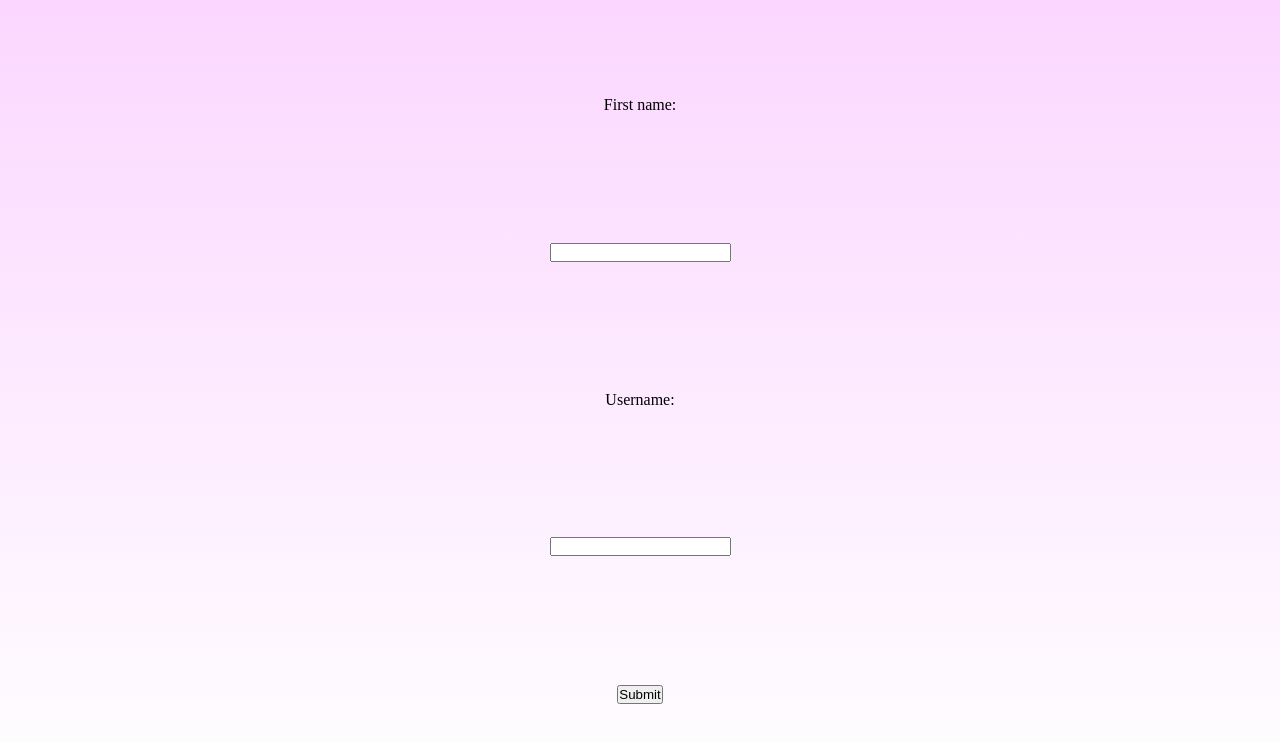
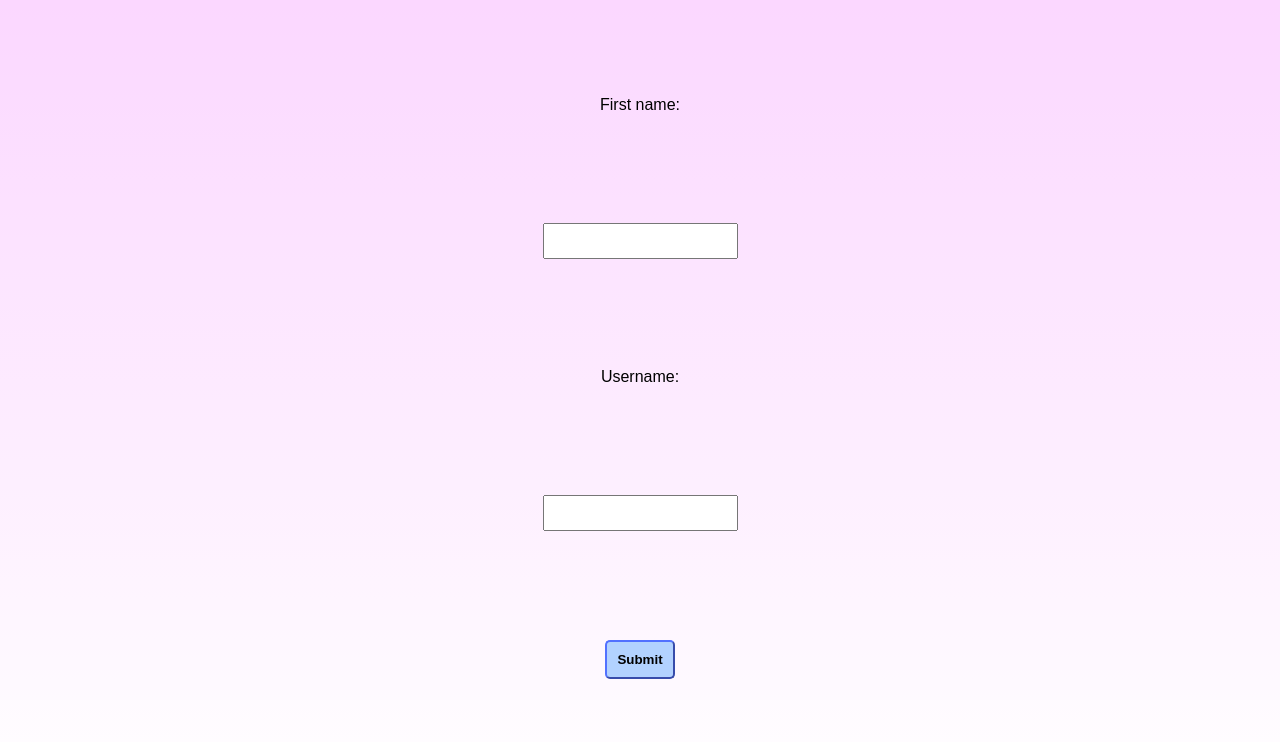
Before and after one commit to pjiang604/next-router-login, a Next.js app: page / in a window 1280 px wide. Shown: the top 742 px of the page. Built offline with nearby package versions, Linux system fonts and the light colour scheme.

Commit message:
finished styling

```diff
--- a/pages/counter.js
+++ b/pages/counter.js
@@ -35,7 +35,7 @@ export default function Counter() { /*The page name in the .js file is always up
                 <div className={styles.description}>
                     <p>
                         COUNTER PAGE&nbsp;
-                        <code className={styles.code}>Welcome {isUser}</code>
+                        <br></br><code className={styles.code}>Welcome {isUser}</code>
                     </p>
                     <div>
                         <a
--- a/pages/index.js
+++ b/pages/index.js
@@ -40,8 +40,9 @@ export default function Home() {
       </Head>
       <main className={styles.main}>
 
-        <label>First name:</label>
+        <label className={styles.labelStyle}>First name:</label>
         <input
+          className={styles.inputStyle}
           type="text"
           id="first"
           name="first"
@@ -50,8 +51,9 @@ export default function Home() {
           onChange={(e => setFormData({...formData, firstName: e.target.value}))} /*grab what's in the "e" input, and store it in the setFormData "firstname" section */
         />
 
-        <label>Username:</label>
+        <label className={styles.labelStyle}>Username:</label>
         <input
+          className={styles.inputStyle}
           type="text"
           id="username"
           name="username"
@@ -61,7 +63,7 @@ export default function Home() {
           onChange={(e => setFormData({...formData, username: e.target.value}))} /*grab what's in the "e" input, and store it in the setFormData "username" section */
         />
 
-        <button type="submit" onClick={() => CheckLogin()}>Submit</button>
+        <button className={styles.button1} type="submit" onClick={() => CheckLogin()}>Submit</button>
       </main>
     </>
   )
--- a/styles/Home.module.css
+++ b/styles/Home.module.css
@@ -1,3 +1,4 @@
+
 .main {
   display: flex;
   flex-direction: column;
@@ -12,6 +13,15 @@
   flex-direction: column;
 }
 
+.labelStyle{
+font-family: Arial, Helvetica, sans-serif;
+}
+
+.inputStyle{
+padding: 8px 5px;
+font-size: 14px;
+}
+
 .button1 {
   border-color: var(--white);
   background-color: var(--blue2);
@@ -19,7 +29,7 @@
   border-radius: 5px;
   font-weight: 800;
   margin-bottom: 25px;
-  padding: 10px 0px;
+  padding: 10px 10px;
 }
 
 .button2 {
--- a/styles/globals.css
+++ b/styles/globals.css
@@ -12,7 +12,6 @@
   --green2: #86aa82;
   --blue1: #5271ff;
   --blue2: #b2d2ff;
-
 
   --max-width: 1100px;
   --border-radius: 12px;
```
